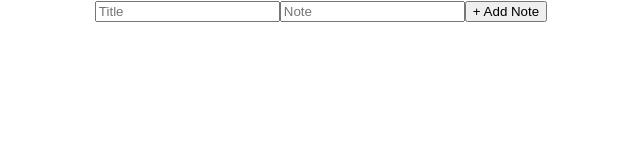
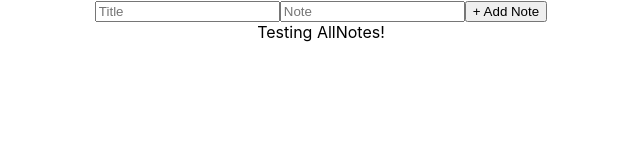
Before and after one commit to ollienorman/notes-react, a React (Create React App) app: page / in a window 1280 px wide. Shown: the top 160 px of the page, without its empty margins (319-959 px from the left). Built offline with nearby package versions, Linux system fonts and the light colour scheme.

Commit message:
Add basic initial AllNotes component

```diff
--- a/src/App.js
+++ b/src/App.js
@@ -1,6 +1,7 @@
 import { useEffect, useState } from 'react';
 import './App.css';
 import NewNote from './components/NewNote';
+import AllNotes from './components/AllNotes';
 
 function App() {
   const [notes, setNotes] = useState([{title: 'test title', body: 'test body'}])
@@ -22,6 +23,7 @@ function App() {
   return (
     <div className="App">
       <NewNote addNote={addNote}/>
+      <AllNotes />
     </div>
   );
 }
--- /dev/null
+++ b/src/components/AllNotes.js
@@ -0,0 +1,11 @@
+import React, {useState, useEffect } from 'react'
+
+function AllNotes(props) {
+  return (
+    <div>
+      Testing AllNotes!
+    </div>
+  )
+}
+
+export default AllNotes;
```
